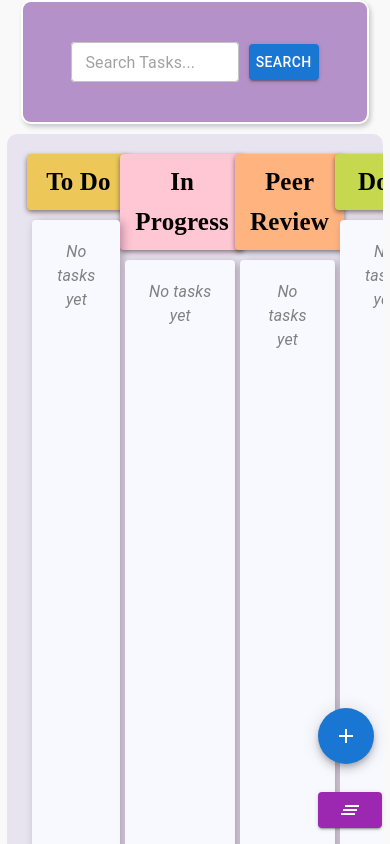
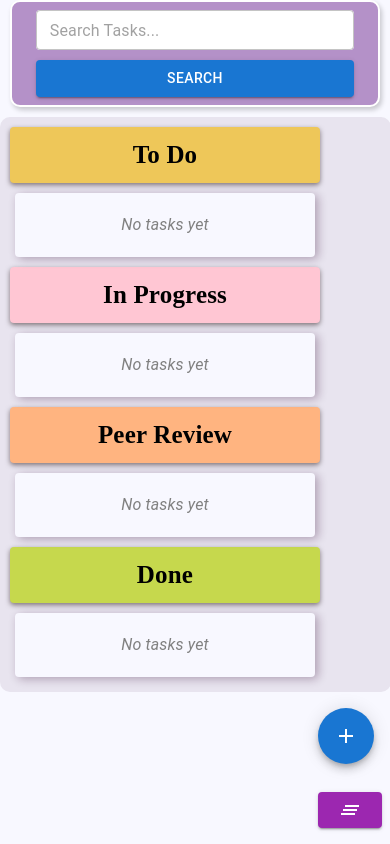
Before and after one commit to Varsha-A03/kanban-board, a React (Create React App) app: page / in a window 390 px wide. Shown: the top 844 px of the page. Built offline with nearby package versions, Linux system fonts and the light colour scheme.

Commit message:
adaptabiltity to many device sizes

```diff
--- a/src/components/Column.jsx
+++ b/src/components/Column.jsx
@@ -27,7 +27,15 @@ export default function Column({title,id,tasks}) {
   return (
     <>
 
-        <Box sx={{width:'300px',minHeight:'100%',}}>
+        <Box sx={{
+          width:'300px',
+          minHeight:'100%',
+          flex:1,
+          '@media (max-height:768px)': { // mobile screens
+              width:'100%', //  full width for stacking
+              minHeight:'auto',
+          },
+          }}>
         {/*colum title */}
         <Typography variant='h6' align='center'
             sx={{
@@ -58,6 +66,8 @@ export default function Column({title,id,tasks}) {
                 padding:'5px',
                 display:'flex',
                 flexDirection:'column',
+                alignItems:'center',
+                justifyContent:'flex-start',
                 flex:1,
                 minHeight:'90%',
                 maxHeight: 'calc(100vh - 200px)', // Adjust the height if needed
@@ -93,6 +103,10 @@ export default function Column({title,id,tasks}) {
                     fontSize:'16px',
                     pointerEvents:'none',
                     zIndex:1,
+                    '@media (max-height:768px)': { // mobile screens
+                          width:'100%', //  full width for stacking
+                          minHeight:'auto',
+                      },
                   }}
                 >
                   Drop Here
--- a/src/components/Header.jsx
+++ b/src/components/Header.jsx
@@ -33,11 +33,19 @@ export default function Header({onSearch}) {
             justifyContent: 'center',
             border:'2px solid white',
             width:'89%',
-            marginBottom : '10px'
+            marginBottom : '10px',
+            '@media (max-width: 768px)': {
+                width: '95%',
+                padding: '0.5rem',
+              },
             }}>
             <Toolbar sx = {{
                 display: 'flex',
-                justifyContent: 'space-between'
+                justifyContent: 'space-between',
+                '@media (max-width: 768px)': {
+                  flexDirection: 'column', // Stack search bar and button vertically
+                  alignItems: 'center',
+                },
               }}>
                 <TextField placeholder='Search Tasks...'
                 variant='outlined' size='small'
@@ -48,8 +56,18 @@ export default function Header({onSearch}) {
                   marginRight:'10px',
                   borderRadius:'4px',
                   backgroundColor: 'white',
+                  '@media (max-width: 768px)': {
+                    marginRight: '0',
+                    marginBottom: '10px', // Add space between search bar and button
+                  },
                   }}></TextField>
-              <Button variant="contained" color="primary" onClick={handleSearchClick}>Search</Button>
+              <Button variant="contained" color="primary" onClick={handleSearchClick}
+                sx={{
+                  '@media (max-width: 768px)': {
+                    width: '100%', // Full width button
+                  },
+                }}
+              >Search</Button>
             </Toolbar>
         </AppBar>
       </Box>
--- a/src/components/TaskCard.jsx
+++ b/src/components/TaskCard.jsx
@@ -4,6 +4,18 @@ import {Box,Typography,IconButton} from '@mui/material';
 import { useDraggable } from '@dnd-kit/core';
 import zIndex from '@mui/material/styles/zIndex';
 
+const globalStyles = {
+  '&::-webkit-scrollbar': {
+    width: '8px',
+  },
+  '&::-webkit-scrollbar-thumb': {
+    backgroundColor: '#888',
+    borderRadius: '4px',
+  },
+  '&::-webkit-scrollbar-thumb:hover': {
+    backgroundColor: '#555',
+  },
+};
 
 const TaskCardStyles = {
   titleStyle : {
@@ -32,7 +44,6 @@ export default function TaskCard({task, index}) {
     pointerEvents: isDragging ? 'none' : 'auto',
   };
 
-
   return (
     <>
 
@@ -48,10 +59,16 @@ export default function TaskCard({task, index}) {
                   width:'180px',
                   height : '150px',
                   padding : '2px',
-                                  marginLeft:'50px',
-                                  position: 'relative',
+                  position: isDragging?'absolute':'relative',
                   boxShadow: '0 4px 8px rgba(0, 0, 0, 0.2)',
                   zIndex: isDragging ? 1000 : 'auto',
+                  pointerEvents: isDragging? 'none':'auto',
+                  '@media (max-width: 768px)': { // Mobile screens
+                    width: '90%', // Take up most of the screen width
+                    height: 'auto',
+                    fontSize: '14px',
+                  },
+
                 }}
             >
             {console.log("draggable id",task.id)
--- a/src/pages/Board.jsx
+++ b/src/pages/Board.jsx
@@ -1,17 +1,32 @@
 import React,{useState,useEffect} from 'react';
-import { Box,Button,Fab, TextField,Typography} from '@mui/material';
+import { Box,Button,Fab, GlobalStyles, TextField,Typography} from '@mui/material';
 import Column from '../components/Column';
 import AddIcon from '@mui/icons-material/Add';
 import ClearAllIcon from '@mui/icons-material/ClearAll';
 import { useSelector, useDispatch } from 'react-redux';
 import { addTask,updateTask } from '../redux/taskSlice';
-import {  DndContext,DragOverlay,rectIntersection} from '@dnd-kit/core';
+import {  closestCenter, DndContext,DragOverlay,rectIntersection} from '@dnd-kit/core';
 import Header  from '../components/Header';
+
+const globalStyles = {
+  '&::-webkit-scrollbar': {
+    width: '8px',
+  },
+  '&::-webkit-scrollbar-thumb': {
+    backgroundColor: '#888',
+    borderRadius: '4px',
+  },
+  '&::-webkit-scrollbar-thumb:hover': {
+    backgroundColor: '#555',
+  },
+};
+
 const boardStyles = {
   container : {
     boxSixing:'border-box',
     backgroundColor : '#E8E4EF',
     display:'flex',
+    flexWrap:'wrap',
     justifyContent:'space-around',
     alignItems : 'stretch',
     gap:'5px',
@@ -21,7 +36,15 @@ const boardStyles = {
     borderRadius:'10px',
     margin:'0 auto',
     marginBottom : '50px',
-    overflow : 'hidden',
+    overflow : 'auto',
+    '@media (max-width: 768px)' : { // mobile and smaller screens
+        flexDirection:'column', // Stack columns vertically
+        height:'auto', // Adjust height
+        width:'95%',
+        padding:'10px',
+    },
+    ...globalStyles,
+
   },
   fab : {
     position:'fixed',
@@ -31,8 +54,12 @@ const boardStyles = {
   taskForm : {position:'fixed',bottom:'10rem',right:'2rem',padding:'2px',
     backgroundColor:'white',borderRadius:'2px',boxShadow:'3'
   },
-  clearBtn : {position:'fixed', right:'0.5rem',bottom:'1rem'}
+  clearBtn : {position:'fixed', right:'0.5rem',bottom:'1rem'},
+  scrollLockStyle : {
+    overflow:'hidden',
+  }
 }
+
 export default function Board() {
   const [showTaskForm,setShowTaskForm]=useState(false);
   const [taskTitle,setTaskTitle]=useState('');
@@ -90,10 +117,15 @@ export default function Board() {
   const handleDragStart = (event) => {
     const task = tasks.find((t)=>t.id === event.active.id);
     setActiveTask(task);
+    // apply scroll-lock style to body
+    document.body.style.overflow='hidden';
   }
   const handleDragEnd = (event) => {
     const { active, over } = event;
     setActiveTask(null);
+
+    // remove scroll-lock style from the body
+    document.body.style.overflow = 'auto';
     if (!over) return;
 
      if(over) {
@@ -107,6 +139,7 @@ export default function Board() {
         );
       }
     }
+
   };
 
 
@@ -116,6 +149,7 @@ export default function Board() {
     {/*Drag and drop context */}
     {console.log(tasks)}
     <DndContext
+    collisionDetection={rectIntersection}
     onDragStart={handleDragStart}
     onDragEnd={handleDragEnd}>
       <Box sx={boardStyles.container}>
--- a/src/styles/Global.css
+++ b/src/styles/Global.css
@@ -1,6 +1,6 @@
 body {
     margin : 0;
     font-family: Arial, Helvetica, sans-serif;
-    background-color: #f9f9f9;
+    background-color: ghostwhite;
     height: 100vh;
 }
```
Also changed, not shown: src/styles/TaskStyles.css (deleted, +0 -31 lines). Lines whose indentation alone changed are shown as unchanged.
